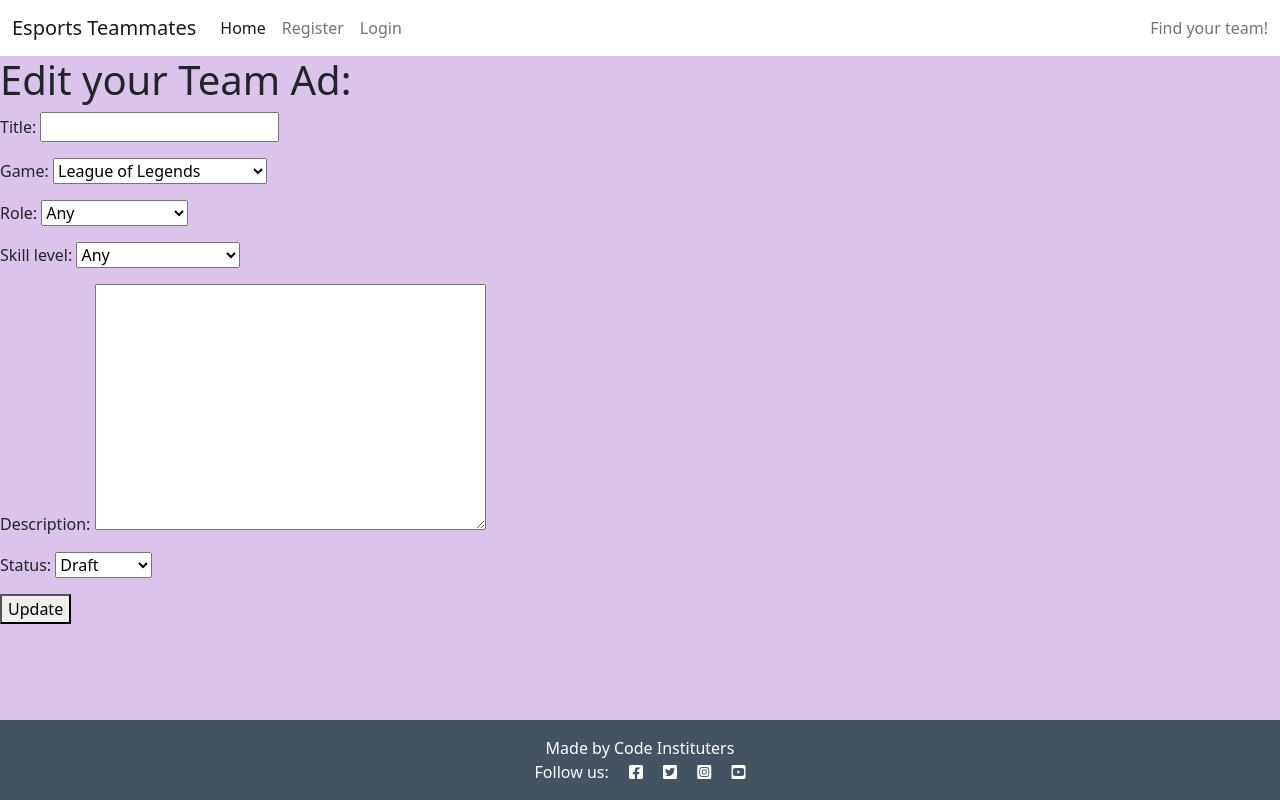
After one commit to PPindel/esports-teammates, a Django app: template templates/edit_team.html in a window 1280 px wide. The commit adds this page. Run offline with Django 3.2, Linux system fonts and the light colour scheme; the template is opened without the code that fills it: values that come from a table or form of the project are taken from there, others are empty.

Commit message:
Add option to edit ads and comments

```diff
--- a/blog/models.py
+++ b/blog/models.py
@@ -1,5 +1,5 @@
 from django.db import models
-# from django.urls import reverse
+from django.urls import reverse
 from django.contrib.auth.models import User
 from cloudinary.models import CloudinaryField
 from teamfinder.util import unique_slug_generator
@@ -53,8 +53,8 @@ class TeamAd(models.Model):
     def __str__(self):
         return self.title
 
-    # def get_absolute_url(self):
-    #     return reverse('home')
+    def get_absolute_url(self):
+        return reverse('home')
 
 
 @receiver(pre_save, sender=TeamAd)
@@ -76,3 +76,6 @@ class Comment(models.Model):
 
     def __str__(self):
         return f"Comment {self.body} by {self.name}"
+
+    def get_absolute_url(self):
+        return reverse('home')
--- a/blog/urls.py
+++ b/blog/urls.py
@@ -6,4 +6,6 @@ urlpatterns = [
     path('', views.TeamList.as_view(), name='home'),
     path('add_team/', views.add_new_ad, name='add_team'),
     path('<slug:slug>/', views.TeamDetail.as_view(), name='team_detail'),
+    path('edit_team/<slug:slug>/', views.EditTeamAd.as_view(), name='edit_team'),  # noqa E501
+    path('edit_comment/<int:pk>', views.EditComment.as_view(), name='edit_comment'),  # noqa E501
 ]
--- /dev/null
+++ b/templates/edit_team.html
@@ -0,0 +1,10 @@
+{% extends 'base.html' %} {% block content %}
+
+    <h1>Edit your Team Ad:</h1>
+    <form method="POST" enctype="multipart/form-data">
+        {% csrf_token %}
+        {{ form.as_p }}
+        <button type="submit">Update</button>
+    </form>
+
+{% endblock content %}
--- a/templates/index.html
+++ b/templates/index.html
@@ -29,6 +29,7 @@
                             </a>
                             <hr />
                             <p class="card-text text-muted h6">{{ team.created_on}}</p>
+                            <a href="{% url 'edit_team' team.slug %}">Edit</a>
                         </div>
                     </div>
                 </div>
--- a/templates/team_detail.html
+++ b/templates/team_detail.html
@@ -67,6 +67,7 @@
                     <!-- The body of the comment goes before the | -->
                     {{ comment.body | linebreaks }}
                 </div>
+                <a href="{% url 'edit_comment' comment.pk %}">Edit</a>
                 <!-- Our for loop ends here -->
                 {% endfor %}
             </div>
```
Also changed, not shown: blog/views.py (+24 -12 lines), templates/edit_comment.html (added, +10 -0 lines).
